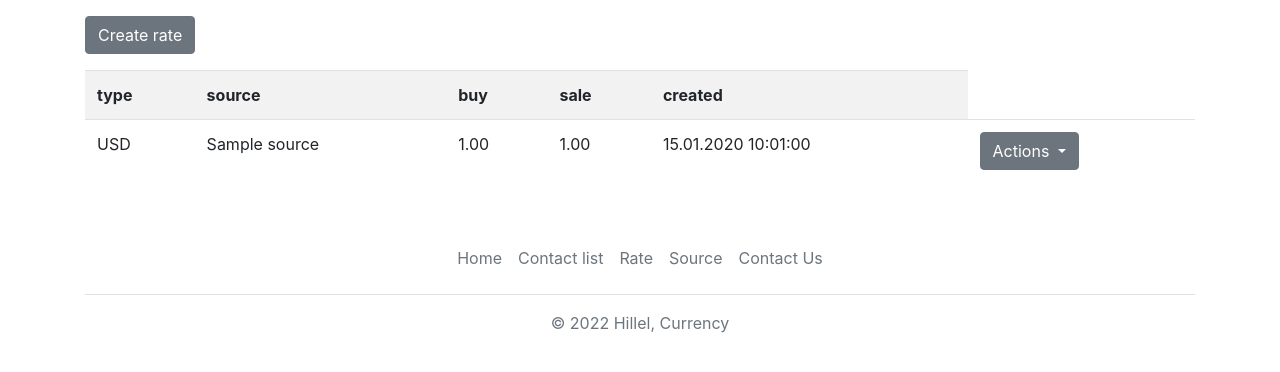
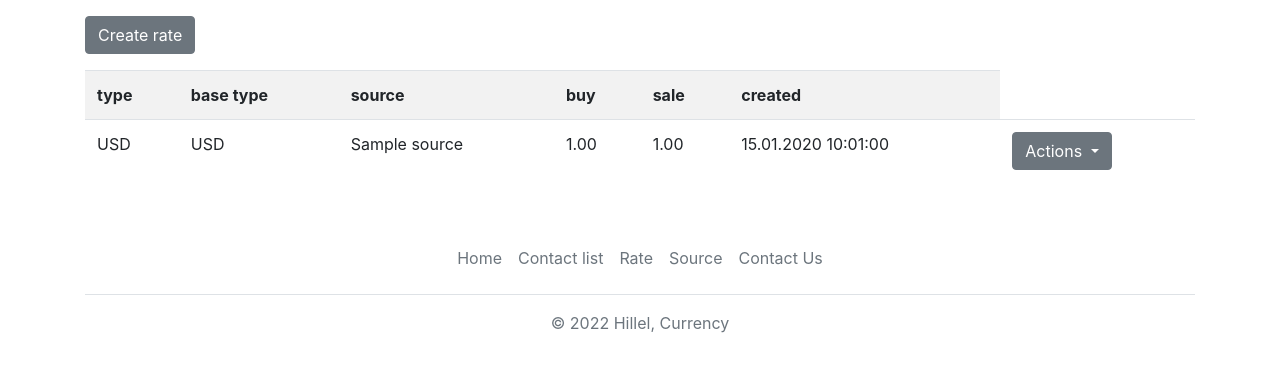
Before and after one commit to dimonyar/currency, a Django app: page /currency/rate/list/ in a window 1280 px wide. Shown: the part 56-428 px from the top of the page. Run offline with Django 4.2, Linux system fonts and the light colour scheme; tables that the repository leaves empty hold one stand-in row (values such as "Sample post").

Commit message:
add Source.code_name and Rate.base_type

```diff
--- a/app/currency/forms.py
+++ b/app/currency/forms.py
@@ -12,10 +12,10 @@ class ContactusForm(forms.ModelForm):
 class SourceForm(forms.ModelForm):
     class Meta:
         model = Source
-        fields = ('name', 'url', 'ratings', 'social', 'logo')
+        fields = ('name', 'code_name', 'url', 'social', 'logo')
 
 
 class RateForm(forms.ModelForm):
     class Meta:
         model = Rate
-        fields = ('type', 'source', 'buy', 'sale')
+        fields = ('type', 'base_type', 'source', 'buy', 'sale')
--- a/app/currency/models.py
+++ b/app/currency/models.py
@@ -11,9 +11,9 @@ class ContactUs(models.Model):
 
 
 class Source(models.Model):
-    name = models.CharField(max_length=64)
+    name = models.CharField(max_length=64, unique=True)
+    code_name = models.PositiveSmallIntegerField(choices=mch.SourceCodeName.choices, unique=True)
     url = models.CharField(max_length=255)
-    ratings = models.CharField(max_length=10, null=True, blank=True)
     social = models.CharField(max_length=255, null=True, blank=True)
     logo = models.FileField(upload_to='bank_logo', default=None, null=True, blank=True)
 
@@ -29,6 +29,7 @@ class Source(models.Model):
 
 class Rate(models.Model):
     type = models.CharField(max_length=5, choices=mch.RateType.choices)  # noqa: VNE003, A003
+    base_type = models.CharField(max_length=5, choices=mch.RateType.choices, default=mch.RateType.UAH)
     source = models.ForeignKey(Source, on_delete=models.CASCADE)
     created = models.DateTimeField(auto_now_add=True)
     buy = models.DecimalField(max_digits=10, decimal_places=2)
--- a/app/currency/templates/rate_list.html
+++ b/app/currency/templates/rate_list.html
@@ -15,6 +15,7 @@
         <table class="table table-striped table-hover">
             <tr>
                 <th scope="col">type</th>
+                <th scope="col">base type</th>
                 <th scope="col">source</th>
                 <th scope="col">buy</th>
                 <th scope="col">sale</th>
@@ -23,6 +24,7 @@
             {%for i in rate_list %}
             <tr>
                 <td>{{i.type}}</td>
+                <td>{{i.base_type}}</td>
                 <td>{{i.source}}</td>
                 <td>{{i.buy}}</td>
                 <td>{{i.sale}}</td>
--- a/app/currency/templates/source_list.html
+++ b/app/currency/templates/source_list.html
@@ -17,7 +17,6 @@
                 <th scope="col">logo</th>
                 <th scope="col">name</th>
                 <th scope="col">url</th>
-                <th scope="col">ratings</th>
                 <th scope="col">social</th>
             </tr>
             {%for i in source_list %}
@@ -25,7 +24,6 @@
                 <td><img src="{{i.logo_url}}" width="40" height="40" class="rounded-circle"></td>
                 <th scope="row">{{i.name}}</th>
                 <td>{{i.url}}</td>
-                <td>{{i.ratings}}</td>
                 <td>{{i.social}}</td>
                 <td>
                     <div class="dropdown">
```
Also changed, not shown: app/currency/model_choices.py (+8 -0 lines), app/currency/migrations/0001_initial.py, app/currency/migrations/0002_source_logo_alter_rate_source.py (deleted).
